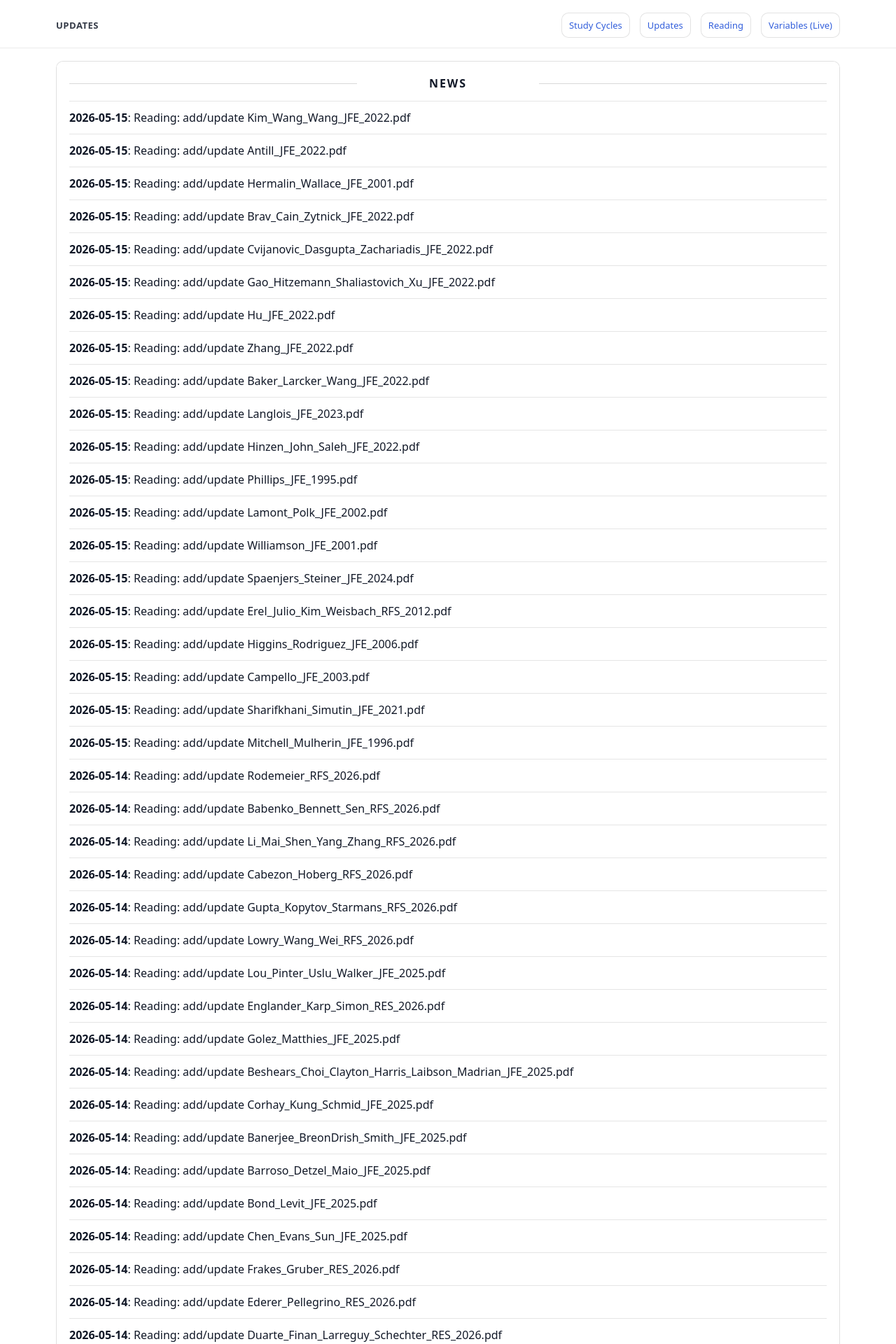
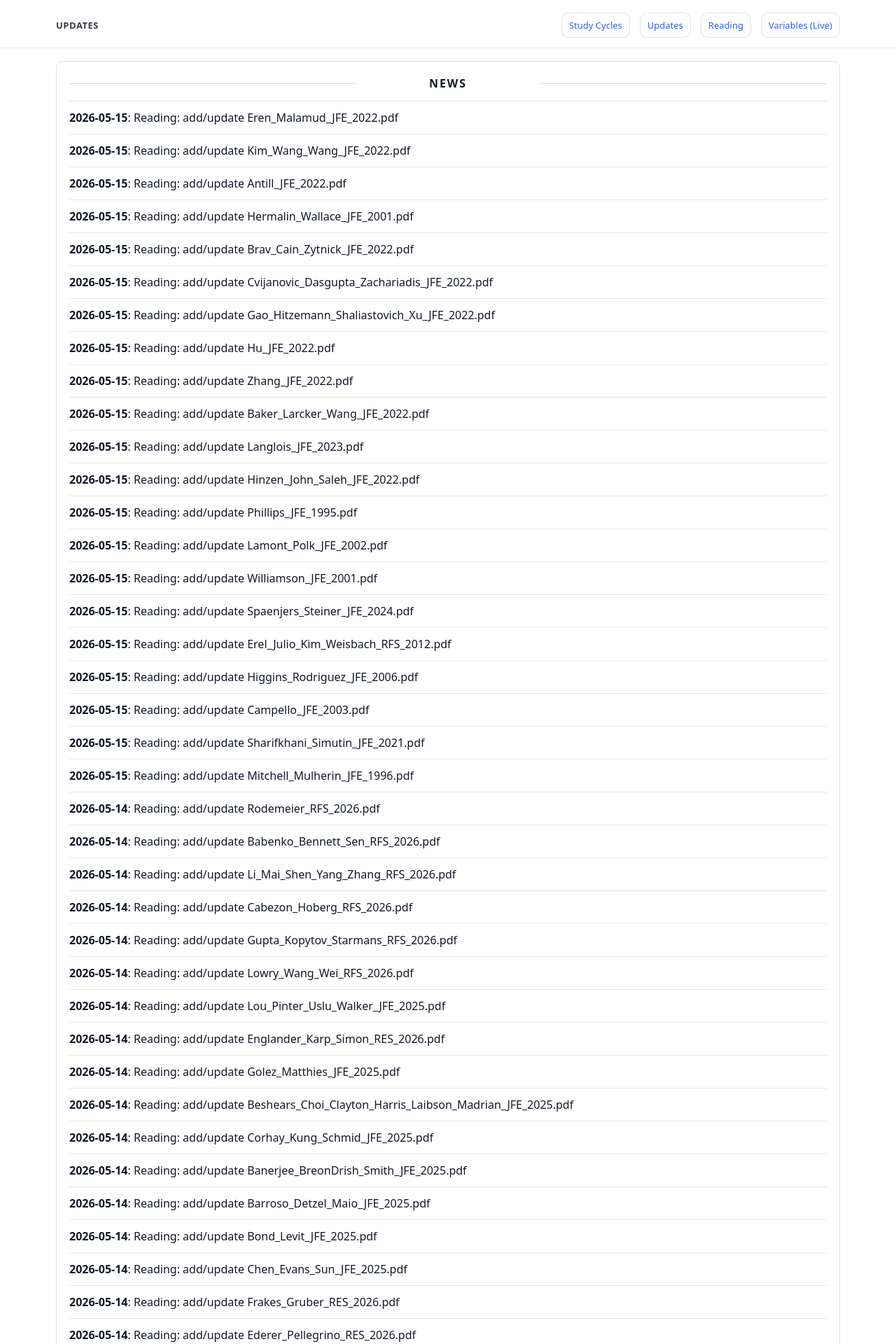
Before and after one commit to yaxinzn/study-archive, a Jekyll site: the page built from updates/index.md, in a window 1280 px wide. Shown: the top 1920 px of the page at 70% size. Built offline with Jekyll 4.4.1, drawn with Linux system fonts in a browser that asks for light colours; some of the changed text lies outside the part shown.

Commit message:
chore: update NEWS feed

```diff
--- a/_data/news.yml
+++ b/_data/news.yml
@@ -1,4 +1,7 @@
 # Auto-generated update history (sorted newest -> oldest). Do not edit manually.
+- ts: "1778844934"
+  date: "2026-05-15"
+  title: "Reading: add/update Eren_Malamud_JFE_2022.pdf"
 - ts: "1778843962"
   date: "2026-05-15"
   title: "Reading: add/update Kim_Wang_Wang_JFE_2022.pdf"
```
